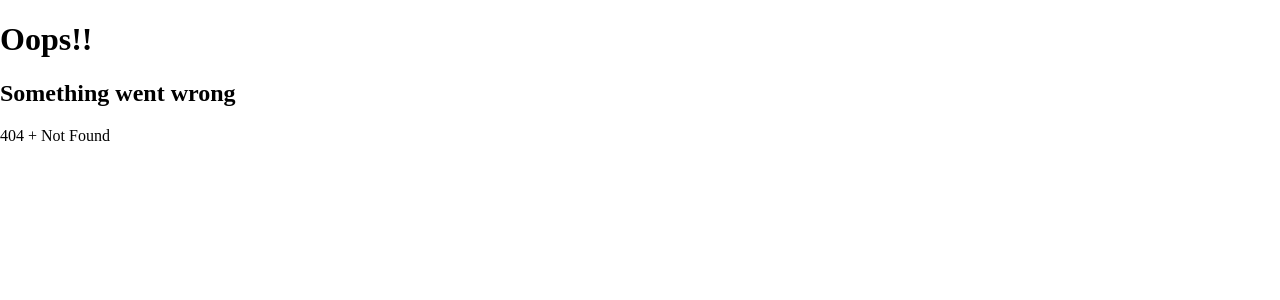
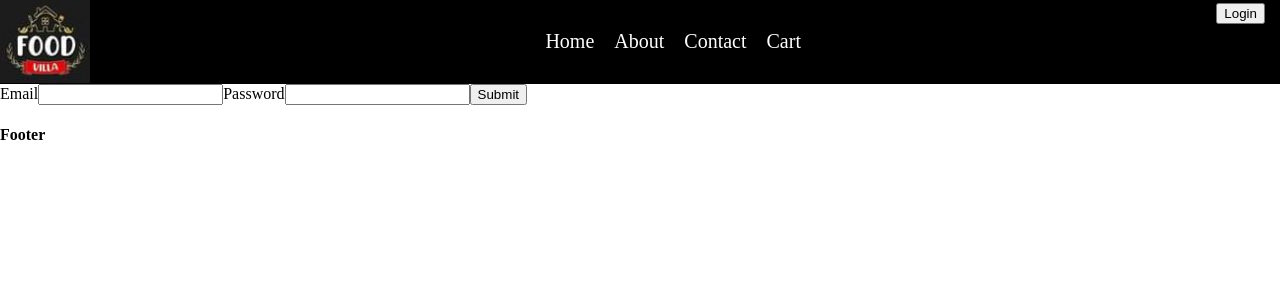
Before and after one commit to saakshi10/NamasteReact, a React (Vite) app: page /login in a window 1280 px wide. Before the commit this address had no page. Shown: the top 300 px of the page. Built offline with nearby package versions, Linux system fonts and the light colour scheme.

Commit message:
login form

```diff
--- a/package.json
+++ b/package.json
@@ -24,6 +24,7 @@
     "process": "^0.11.10"
   },
   "dependencies": {
+    "formik": "^2.4.5",
     "react": "^18.2.0",
     "react-dom": "^18.2.0",
     "react-router-dom": "^6.11.1"
--- a/src/App.js
+++ b/src/App.js
@@ -8,6 +8,7 @@ import AboutComponent from "./components/About";
 import ErrorComponent from "./components/Error";
 import ContactComponent from "./components/contact";
 import RestaurantMenu from "./components/RestaurantMenu";
+import LoginForm from "./components/LoginForm";
 
 const AppLayout = () => {
     return (
@@ -38,6 +39,7 @@ const nestedAppRouter = createBrowserRouter([
         errorElement: <ErrorComponent />,
         children: [
             { path: "/", element: <Body /> },
+            { path: "/login", element: <LoginForm /> },
             { path: "/about", element: <AboutComponent /> },
             { path: "/contact", element: <ContactComponent /> },
             { path: "/restaurant/:id", element: <RestaurantMenu /> },
--- a/src/components/Body.js
+++ b/src/components/Body.js
@@ -108,7 +108,10 @@ const Body = () => {
                     <h1>No Restaurants</h1>
                 ) : (
                     filteredRestaurants.map((restaurant) => (
-                        <Link to={"/restaurant/" + restaurant.info.id}>
+                        <Link
+                            to={"/restaurant/" + restaurant.info.id}
+                            key={"link" + restaurant.info.id}
+                        >
                             <RestaurantCard
                                 key={restaurant.info.id}
                                 {...restaurant.info}
--- a/src/components/Header.js
+++ b/src/components/Header.js
@@ -43,9 +43,14 @@ const Header = () => {
                         Logout
                     </button>
                 ) : (
-                    <button id="logout-btn" onClick={() => setIsLoggedIn(true)}>
-                        Login
-                    </button>
+                    <Link to={"/login/"}>
+                        <button
+                            id="logout-btn"
+                            onClick={() => setIsLoggedIn(true)}
+                        >
+                            Login
+                        </button>
+                    </Link>
                 )}
             </div>
         </div>
--- /dev/null
+++ b/src/components/LoginForm.js
@@ -0,0 +1,48 @@
+import { useFormik } from "formik";
+
+const LoginForm = () => {
+    // Pass the useFormik() hook initial form values and a submit function that will
+    // be called when the form is submitted
+    // he hook then returns form state and helper methods in a variable we call formik
+    // Helper Methods:
+    //      handleSubmit: A submission handler
+    //      handleChange: A change handler to pass to each <input>, <select>, or <textarea>
+    //      values: Our form’s current values
+    const formik = useFormik({
+        initialValues: {
+            email: "",
+            password: "",
+        },
+        onSubmit: (values) => {
+            console.log(JSON.stringify(values));
+        },
+    });
+
+    // pass an id and name HTML attribute that matches the property defined in initialValues
+
+    return (
+        <form onSubmit={formik.handleSubmit}>
+            <label htmlFor="email">Email</label>
+            <input
+                type="text"
+                name="email"
+                id="emai"
+                onChange={formik.handleChange}
+                value={formik.values.email}
+            />
+
+            <label htmlFor="password">Password</label>
+            <input
+                type="password"
+                name="password"
+                id="password"
+                onChange={formik.handleChange}
+                value={formik.values.password}
+            />
+
+            <button type="submit">Submit</button>
+        </form>
+    );
+};
+
+export default LoginForm;
```
Also changed, not shown: Assignments/References.md (+9 -0 lines), 1 other file (tests, documents, lock files or other folders).
